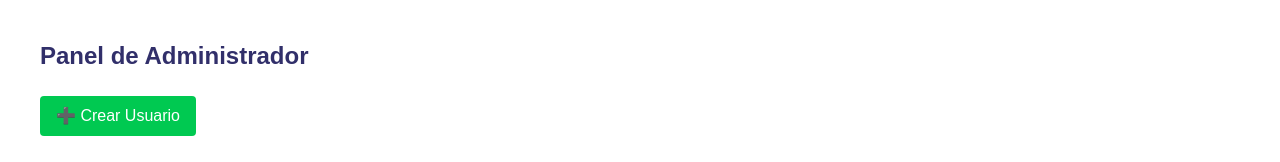
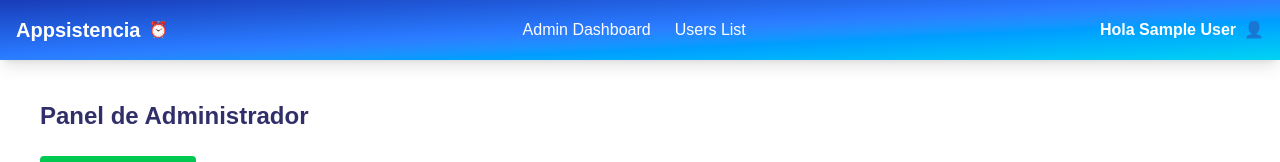
Before and after one commit to xtianmarucco/Appsistencia, a React (Vite) app in the folder front/: page /admin in a window 1280 px wide. Shown: the top 162 px of the page. Built offline with nearby package versions, Linux system fonts and the light colour scheme; no server answers; sample sign-in values are in the browser's storage.

Commit message:
spell checker disabled

```diff
--- a/front/src/components/navbar/navbar.jsx
+++ b/front/src/components/navbar/navbar.jsx
@@ -1,6 +1,6 @@
 import { useState } from "react";
 import { useDispatch, useSelector } from "react-redux";
-import { logoutUser } from "../../store/slices/userSlice"; // Asegúrate de tener este action
+import { logoutUser } from "../../store/slices/userSlice"
 import { useNavigate } from "react-router-dom";
 
 const Navbar = () => {
@@ -12,26 +12,24 @@
 
   const handleLogout = () => {
     dispatch(logoutUser()).then(() => {
-      navigate("/login"); // Redirige al usuario a la página de login
+      navigate("/login");
     });
   };
-  console.log(user.name);
   const toggleDropdown = () => {
     setIsDropdownOpen(!isDropdownOpen);
   };
 
   return (
     <nav className="bg-gradient-to-br from-blue-800 via-blue-500 to-cyan-400 text-white p-4 flex justify-between items-center shadow-lg sticky top-0 z-50">
-      {/* Logo de la aplicación */}
+
       <div
         className="flex items-center cursor-pointer"
         onClick={() => navigate("/admin")}
       >
         <span className="text-xl font-bold">Appsistencia</span>
-        <span className="ml-2">⏰</span> {/* Icono de reloj */}
+        <span className="ml-2">⏰</span>
       </div>
 
-      {/* Links de navegación para admin */}
       {user?.role === "admin" && (
         <div className="flex items-center space-x-6">
           <button
@@ -51,7 +49,6 @@
         </div>
       )}
 
-      {/* ...existing code... */}
       <div className="relative">
         <div className="flex items-center space-x-4">
           <button
@@ -59,11 +56,11 @@
             className="flex items-center space-x-2 focus:outline-none"
           >
             <span className="text-base font-semibold">Hola {userName}</span>{" "}
-            <span>👤</span> {/* Icono de usuario */}
+            <span>👤</span>
           </button>
         </div>
 
-        {/* Menú desplegable */}
+
         {isDropdownOpen && (
           <div className="absolute right-0 mt-2 w-48 bg-gradient-to-br from-blue-800 via-blue-500 to-cyan-400 text-white rounded-lg shadow-lg overflow-hidden">
             <button
--- a/front/src/pages/AdminDashboardPage.jsx
+++ b/front/src/pages/AdminDashboardPage.jsx
@@ -3,7 +3,7 @@
 import UserTable from "../components/user-table/UserTable";
 import UserFormModal from "../components/user-form-modal/UserFormModal";
 import NotificationModal from "../components/notification-modal/NotificationModal";
-// import Navbar from "../components/navbar/Navbar";
+import Navbar from "../components/navbar/Navbar";
 import Footer from "../components/layout/Footer";
 
 const AdminDashboard = () => {
@@ -63,7 +63,7 @@
 
   return (
     <>
-      {/* <Navbar /> */}
+     <Navbar />
       <main className="p-4 text-primary-text">
         <section className="p-6" aria-label="Admin Dashboard">
           <header>
--- a/front/src/pages/UserCalendarPage.jsx
+++ b/front/src/pages/UserCalendarPage.jsx
@@ -1,6 +1,6 @@
 // src/pages/UserCalendarPage.jsx
 import { useEffect, useState } from "react";
-// import Navbar from "../components/navbar/Navbar";
+import Navbar from "../components/navbar/Navbar";
 import UserShiftsCalendar from "../components/user-calendar/UserShiftsCalendar";
 import { useParams } from "react-router-dom"; // Para obtener el userId de la URL
 import { fetchUserShifts } from "../services/userShiftsService";
@@ -25,7 +25,7 @@
 
   return (
     <>
-     {/* <Navbar /> */}
+     <Navbar />
       <main className="p-8 max-w-6xl mx-auto">
         <UserShiftsCalendar events={events} loading={loading} />
       </main>
--- a/front/src/pages/UserDetail.jsx
+++ b/front/src/pages/UserDetail.jsx
@@ -1,7 +1,7 @@
 import { useEffect, useState } from "react";
 import DateRangePicker from "../components/date-range-picker/DateRangePicker";
 import ReceiptModal from "../components/receipt-modal/ReceiptModal";
-// import Navbar from "../components/navbar/Navbar";
+import Navbar from "../components/navbar/Navbar";
 import Footer from "../components/layout/Footer";
 
 export default function UserDetail({ userId }) {
@@ -55,7 +55,7 @@
 
   return (
     <>
-      {/* <Navbar className="bg-color-secondary" /> */}
+     <Navbar className="bg-color-secondary" />
       <div className="p-6">
         <h2 className="text-2xl font-bold mb-4">Detalle del Usuario</h2>
         {user && (
--- a/front/src/pages/UserDetailPage.jsx
+++ b/front/src/pages/UserDetailPage.jsx
@@ -2,7 +2,7 @@
 import { fetchUserStats } from "../services/userDetailService"; // Importa tu service
 import { useParams } from "react-router-dom";
 
-// import Navbar from "../components/navbar/Navbar";
+import Navbar from "../components/navbar/Navbar";
 import UserDetailCard from "../components/user-detail/UserDetailCard";
 import UserShiftsCalendar from "../components/user-calendar/UserShiftsCalendar";
 import Footer from "../components/layout/Footer";
@@ -63,7 +63,7 @@
 
   return (
     <>
-      {/* <Navbar /> */}
+       <Navbar />
       <main className="p-8 mx-1.5" aria-label="Detalle del usuario">
         <header>
           <h1 className="text-2xl font-bold mb-6">Detalle del Usuario</h1>
--- a/front/src/pages/UserListPage.jsx
+++ b/front/src/pages/UserListPage.jsx
@@ -1,6 +1,6 @@
 import { useEffect, useState } from "react";
 import UserList from "../components/user-list/UserList";
-// import Navbar from "../components/navbar/Navbar";
+ import Navbar from "../components/navbar/Navbar";
 import Footer from "../components/layout/Footer";
 import NoEmployeeInfo from "../components/no-employee-info/NoEmployeeInfo";
 
@@ -28,7 +28,7 @@
 
   return (
     <>
-      {/* <Navbar className="bg-color-secondary" /> */}
+     <Navbar className="bg-color-secondary" />
       <div className="p-6">
         <h2 className="text-2xl font-bold mb-4">Usuarios</h2>
         {loading ? (
```
